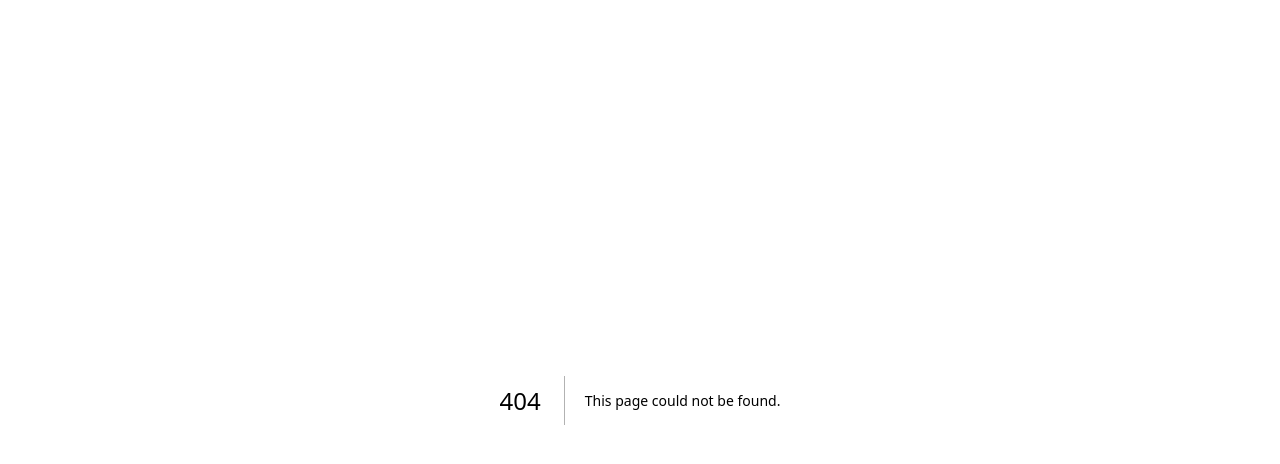
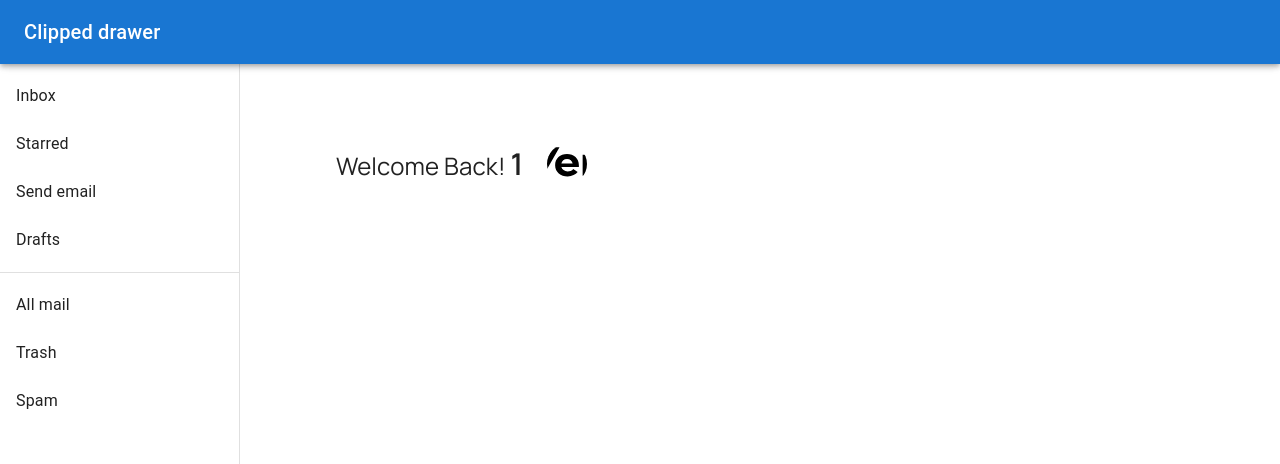
Before and after one commit to TheAnanta/edulens, a Next.js app: page /profile/1 in a window 1280 px wide. Before the commit this address had no page. Shown: the top 464 px of the page. Built offline with nearby package versions, Linux system fonts and the light colour scheme.

Commit message:
profile added
Signed-off-by: P SIDHARTH <philkhanasidharth14@gmail.com>

```diff
--- a/src/app/layout.tsx
+++ b/src/app/layout.tsx
@@ -1,8 +1,9 @@
 import type { Metadata } from "next";
 import { Inter } from "next/font/google";
 import "./globals.css";
+import { Manrope } from "next/font/google";
 
-const inter = Inter({ subsets: ["latin"] });
+const manrope = Manrope({ subsets: ["latin"] });
 
 export const metadata: Metadata = {
   title: "EduLens",
@@ -16,7 +17,7 @@ export default function RootLayout({
 }>) {
   return (
     <html lang="en">
-      <body className={`${inter.className}`}>{children}</body>
+      <body className={`${manrope.className}`}>{children}</body>
     </html>
   );
 }
--- /dev/null
+++ b/src/app/profile/[id]/avatar.tsx
@@ -0,0 +1,11 @@
+import * as React from "react";
+import Avatar from "@mui/material/Avatar";
+import Stack from "@mui/material/Stack";
+
+export default function AvatarImage() {
+  return (
+    <Stack direction="row" spacing={2}>
+      <Avatar alt="Remy Sharp" src="/vercel.svg" />
+    </Stack>
+  );
+}
--- /dev/null
+++ b/src/app/profile/[id]/page.tsx
@@ -0,0 +1,19 @@
+import Sidebar from "@/components/Sidebar";
+import AvatarImage from "./avatar";
+
+export default function Page(props: { params: { id: string } }) {
+  return (
+    <div className="flex ">
+      <Sidebar />
+      <div className="flex items-center justify-between space-x-6 pt-36 px-24">
+        <div className="text-2xl font-normal">
+          Welcome Back!{" "}
+          <span className="font-semibold text-3xl uppercase">
+            {props.params.id}
+          </span>
+        </div>
+        <AvatarImage />
+      </div>
+    </div>
+  );
+}
--- /dev/null
+++ b/src/components/Card.tsx
@@ -0,0 +1,9 @@
+import React from 'react'
+
+export default function Card() {
+  return (
+    <div>
+
+    </div>
+  )
+}
--- /dev/null
+++ b/src/components/Sidebar.tsx
@@ -0,0 +1,71 @@
+"use client"
+import * as React from "react";
+import Box from "@mui/material/Box";
+import Drawer from "@mui/material/Drawer";
+import AppBar from "@mui/material/AppBar";
+import CssBaseline from "@mui/material/CssBaseline";
+import Toolbar from "@mui/material/Toolbar";
+import List from "@mui/material/List";
+import Typography from "@mui/material/Typography";
+import Divider from "@mui/material/Divider";
+import ListItem from "@mui/material/ListItem";
+import ListItemButton from "@mui/material/ListItemButton";
+import ListItemText from "@mui/material/ListItemText";
+
+const drawerWidth = 240;
+
+export default function ClippedDrawer() {
+  return (
+    <Box sx={{ display: "flex" }}>
+      <CssBaseline />
+      <AppBar
+        position="fixed"
+        sx={{ zIndex: (theme: any) => theme.zIndex.drawer + 1 }}
+      >
+        <Toolbar>
+          <Typography variant="h6" noWrap component="div">
+            Clipped drawer
+          </Typography>
+        </Toolbar>
+      </AppBar>
+      <Drawer
+        variant="permanent"
+        sx={{
+          width: drawerWidth,
+          flexShrink: 0,
+          [`& .MuiDrawer-paper`]: {
+            width: drawerWidth,
+            boxSizing: "border-box",
+          },
+        }}
+      >
+        <Toolbar />
+        <Box sx={{ overflow: "auto" }}>
+          <List>
+            {["Inbox", "Starred", "Send email", "Drafts"].map((text, index) => (
+              <ListItem key={text} disablePadding>
+                <ListItemButton>
+
+                  <ListItemText primary={text} />
+                </ListItemButton>
+              </ListItem>
+            ))}
+          </List>
+          <Divider />
+          <List>
+            {["All mail", "Trash", "Spam"].map((text, index) => (
+              <ListItem key={text} disablePadding>
+                <ListItemButton>
+                  {/* <ListItemIcon>
+                    {index % 2 === 0 ? <InboxIcon /> : <MailIcon />}
+                  </ListItemIcon> */}
+                  <ListItemText primary={text} />
+                </ListItemButton>
+              </ListItem>
+            ))}
+          </List>
+        </Box>
+      </Drawer>
+    </Box>
+  );
+}
```
Also changed, not shown: package.json (+10 -5 lines), 1 other file (tests, documents, lock files or other folders).
